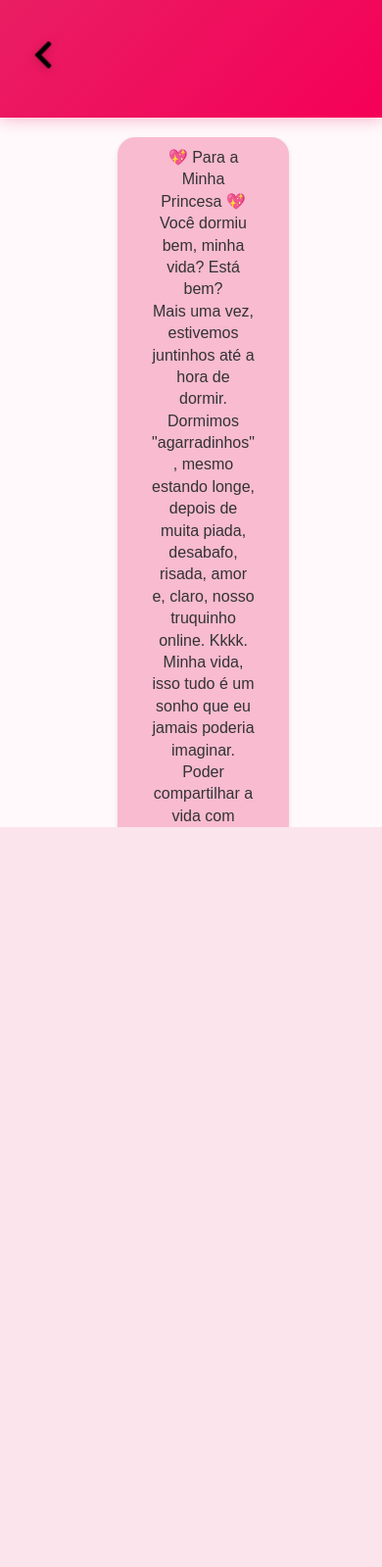
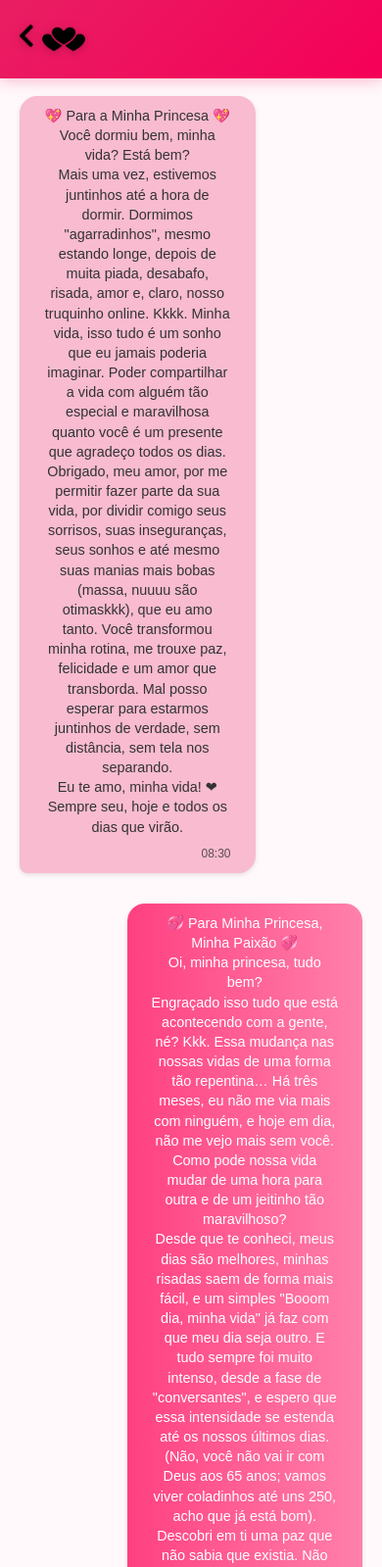
Before and after one commit to PedroGabe310/ola, a plain HTML site: page mensage.html in a window 390 px wide. Shown: the top 1599 px of the page at 98% size. Before the commit the page ends 844 px from the top, so only its background shows below. Drawn offline with Linux system fonts and the light colour scheme.

Commit message:
Response mobile

```diff
--- a/stylemensage.css
+++ b/stylemensage.css
@@ -228,3 +228,152 @@ header.hidden {
     background-color: var(--romantic-rose);
     border-radius: 10px;
 }
+/* Ajustes específicos para mobile */
+@media only screen and (max-width: 428px) { /* iPhone 13 Pro Max tem 428px de largura */
+    body {
+        overflow: auto;
+        -webkit-overflow-scrolling: touch; /* Suaviza o scroll no iOS */
+    }
+
+    header {
+        padding: 15px 0;
+    }
+
+    .logo {
+        height: 50px;
+    }
+
+    .voltar {
+        height: 25px;
+        margin-right: auto; /* Ajuste para mobile */
+        margin-left: 15px;
+    }
+
+    .chat-container {
+        padding-top: 80px; /* Reduz o espaço do header */
+        height: auto;
+        min-height: 100vh;
+    }
+
+    .chat-header {
+        padding: 15px;
+        position: sticky;
+        top: 80px; /* Considera o espaço do header principal */
+    }
+
+    .chat-messages {
+        padding: 10px;
+        margin-bottom: 70px; /* Espaço para o input */
+    }
+
+    .message {
+        max-width: 85%; /* Mensagens mais largas em mobile */
+        padding: 10px 12px;
+    }
+
+    .message.received {
+        margin: 8px 0 8px 15px; /* Margens menores */
+        padding: 8px 20px;
+    }
+
+    .message.sent {
+        margin: 8px 15px 8px 0; /* Margens menores */
+        padding: 8px 20px;
+    }
+
+    .message-text {
+        font-size: 0.9rem;
+    }
+
+    .chat-input {
+        padding: 10px;
+    }
+
+    .chat-input input {
+        padding: 10px 15px;
+        font-size: 0.9rem;
+    }
+
+    .chat-input button {
+        width: 40px;
+        height: 40px;
+        font-size: 1rem;
+    }
+
+    /* Ajuste para a barra de navegação do iPhone */
+    @supports (padding-bottom: env(safe-area-inset-bottom)) {
+        .chat-input {
+            padding-bottom: calc(10px + env(safe-area-inset-bottom));
+        }
+        .chat-messages {
+            margin-bottom: calc(70px + env(safe-area-inset-bottom));
+        }
+    }
+}
+
+/* Ajustes para telas um pouco maiores que mobile mas ainda pequenas */
+@media only screen and (min-width: 429px) and (max-width: 768px) {
+    .message {
+        max-width: 75%;
+    }
+
+    .message.received {
+        margin-left: 50px;
+    }
+
+    .message.sent {
+        margin-right: 50px;
+    }
+}
+/* Ajustes específicos para mobile - Versão com mensagens mais largas */
+@media only screen and (max-width: 428px) { /* iPhone 13 Pro Max tem 428px de largura */
+    /* ... (mantenha todos os outros estilos anteriores) ... */
+
+    .message {
+        max-width: 90%; /* Aumentei de 85% para 90% */
+        min-width: 70%; /* Largura mínima garantida */
+        padding: 12px 15px; /* Aumentei o padding lateral */
+    }
+
+    .message.received {
+        margin: 8px 0 8px 10px; /* Reduzi a margem esquerda */
+        padding: 10px 25px; /* Aumentei o padding */
+        border-bottom-left-radius: 8px;
+        border-top-left-radius: 18px;
+    }
+
+    .message.sent {
+        margin: 8px 10px 8px 0; /* Reduzi a margem direita */
+        padding: 10px 25px; /* Aumentei o padding */
+        border-bottom-right-radius: 8px;
+        border-top-right-radius: 18px;
+    }
+
+    /* Ajuste para mensagens muito curtas */
+    .message-text {
+        min-width: 60%; /* Evita que mensagens muito curtas fiquem estreitas */
+        display: inline-block;
+    }
+}
+
+/* Ajustes para telas médias */
+@media only screen and (min-width: 429px) and (max-width: 768px) {
+    .message {
+        max-width: 80%; /* Aumentei de 75% para 80% */
+        min-width: 60%;
+    }
+
+    .message.received {
+        margin-left: 40px; /* Reduzi a margem */
+    }
+
+    .message.sent {
+        margin-right: 40px; /* Reduzi a margem */
+    }
+}
+
+/* Ajuste geral para todas as telas (incluindo desktop) */
+.message {
+    max-width: 65%; /* Reduzi levemente a largura máxima padrão */
+    min-width: 30%; /* Largura mínima para evitar mensagens estreitas */
+}
```
